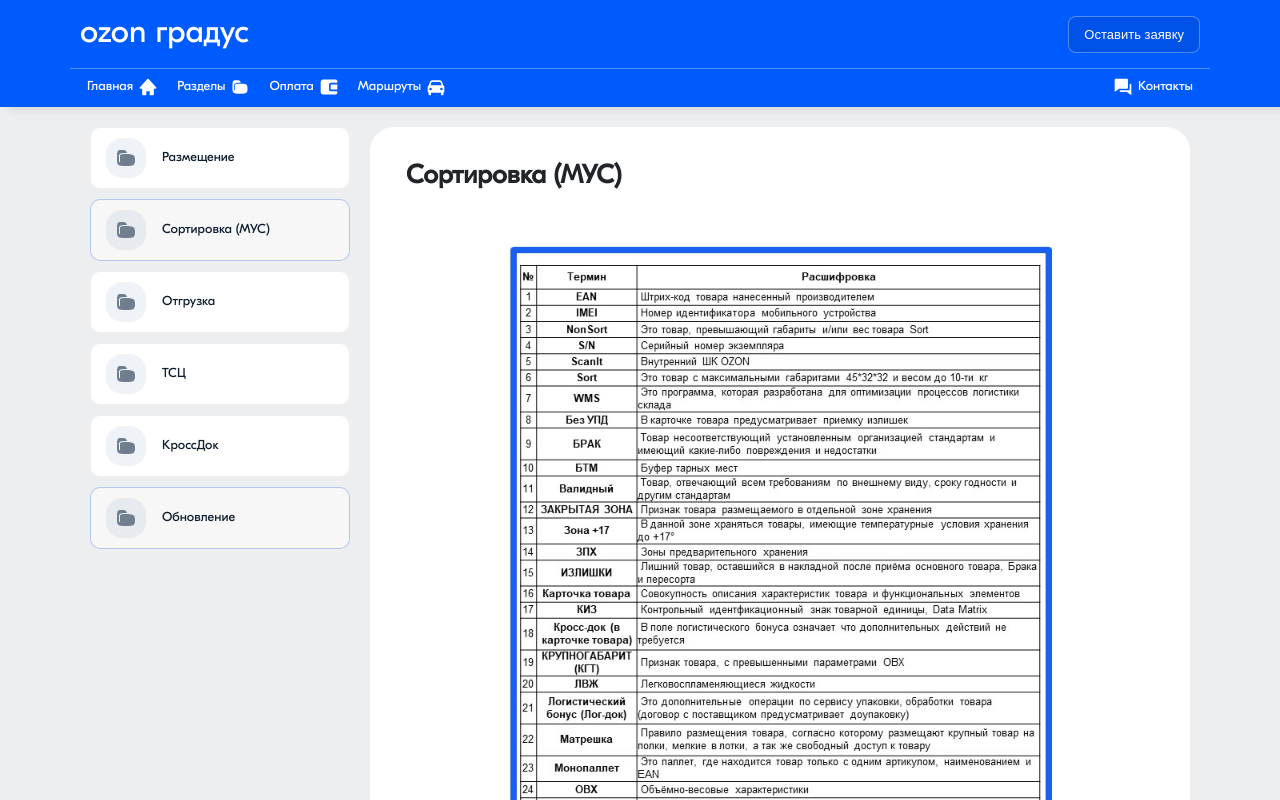
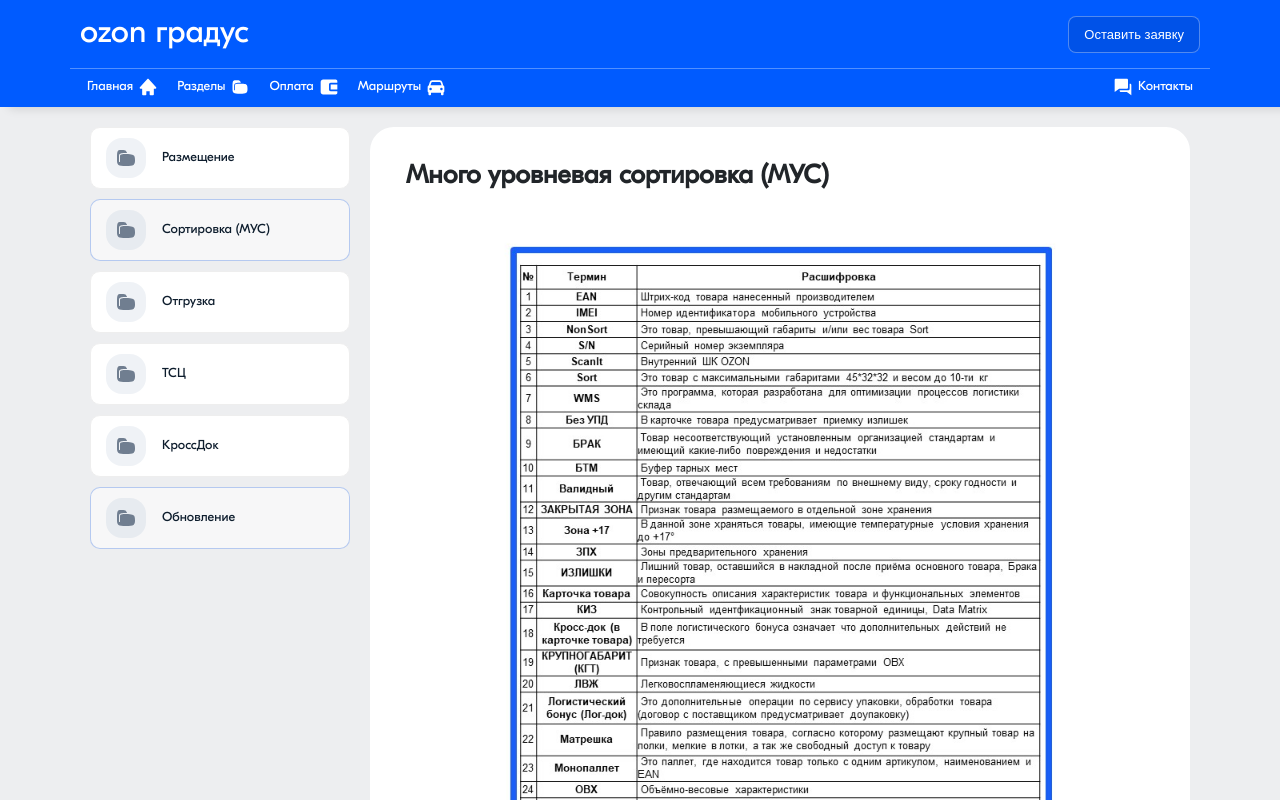
Before and after one commit to Relux777/beta, a Next.js app: page /sections/page-1 in a window 1280 px wide. Shown: the top 800 px of the page. Built offline with nearby package versions, Linux system fonts and the light colour scheme.

Commit message:
Update page.tsx

```diff
--- a/app/(sections)/sections/page-1/page.tsx
+++ b/app/(sections)/sections/page-1/page.tsx
@@ -16,14 +16,14 @@
 import photo_14 from '@/public/img/sections/mus/photo_14.jpg';
 
 export const metadata: Metadata = {
-  title: 'Сортировка (МУС)',
+  title: 'Много уровневая сортировка (МУС)',
   description: 'Generated by create next app',
 }
 
 export default function GenerlInfo() {
     return (
       <>
-      <h1>Сортировка (МУС)</h1>
+      <h1>Много уровневая сортировка (МУС)</h1>
       <div className='text_center img-w50'>
           <Image src={photo_1} alt="Shadow" loading="lazy" />
           <Image src={photo_2} alt="Shadow" loading="lazy" />
```
